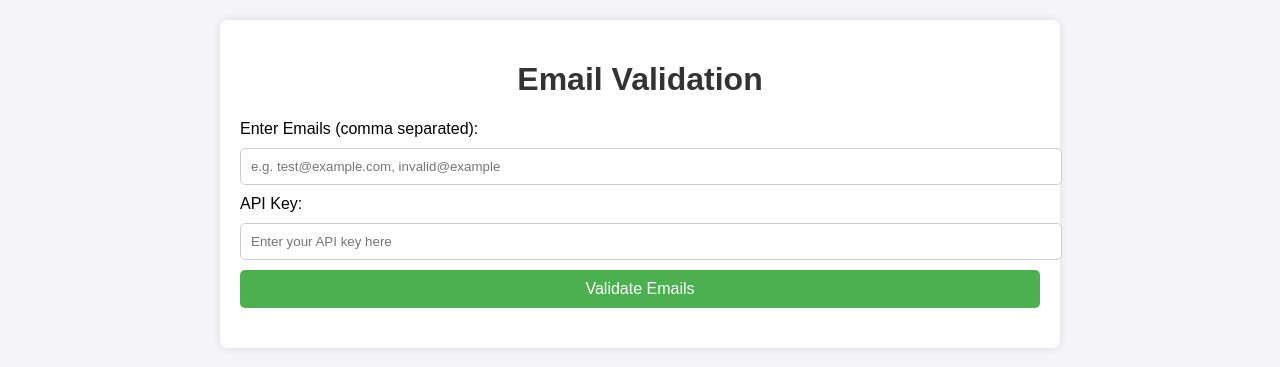
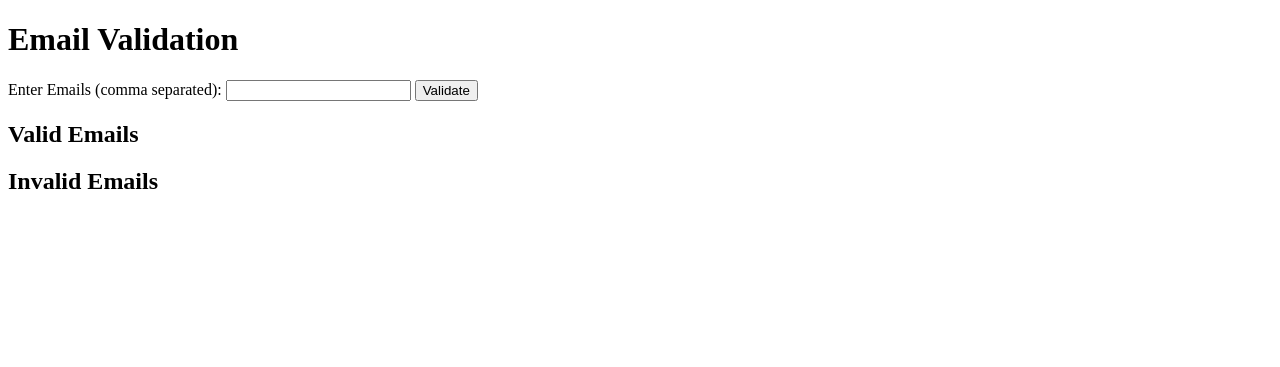
Before and after one commit to alpha33tt/Email-Verifier, a Flask app: page /verify in a window 1280 px wide. Shown: the top 367 px of the page. Run offline with Flask 3, Linux system fonts and the light colour scheme.

Commit message:
Update verify.html

```diff
--- a/templates/verify.html
+++ b/templates/verify.html
@@ -4,133 +4,59 @@
     <meta charset="UTF-8">
     <meta name="viewport" content="width=device-width, initial-scale=1.0">
     <title>Email Validation</title>
-    <style>
-        body {
-            font-family: Arial, sans-serif;
-            background-color: #f4f4f9;
-            margin: 0;
-            padding: 20px;
-        }
-        .container {
-            max-width: 800px;
-            margin: 0 auto;
-            background-color: #ffffff;
-            padding: 20px;
-            border-radius: 8px;
-            box-shadow: 0 0 10px rgba(0, 0, 0, 0.1);
-        }
-        h1 {
-            text-align: center;
-            color: #333;
-        }
-        input[type="text"], textarea {
-            width: 100%;
-            padding: 10px;
-            margin: 10px 0;
-            border-radius: 5px;
-            border: 1px solid #ccc;
-        }
-        .button {
-            background-color: #4CAF50;
-            color: white;
-            padding: 10px 20px;
-            border: none;
-            border-radius: 5px;
-            cursor: pointer;
-            width: 100%;
-            font-size: 16px;
-        }
-        .button:hover {
-            background-color: #45a049;
-        }
-        .result-box {
-            margin-top: 20px;
-        }
-        .valid, .invalid {
-            background-color: #e0f7e0;
-            padding: 10px;
-            border-radius: 5px;
-            margin-bottom: 10px;
-        }
-        .invalid {
-            background-color: #f8d7da;
-        }
-        .email-detail {
-            font-size: 14px;
-            color: #555;
-        }
-    </style>
+    <script src="https://code.jquery.com/jquery-3.6.0.min.js"></script>
 </head>
 <body>
+    <h1>Email Validation</h1>
 
-<div class="container">
-    <h1>Email Validation</h1>
-    <form id="validateForm">
+    <form id="email-form">
         <label for="emails">Enter Emails (comma separated):</label>
-        <input type="text" id="emails" name="emails" placeholder="e.g. test@example.com, invalid@example" required>
-
-        <label for="apiKey">API Key:</label>
-        <input type="text" id="apiKey" name="apiKey" placeholder="Enter your API key here" required>
-
-        <button type="submit" class="button">Validate Emails</button>
+        <input type="text" id="emails" name="emails">
+        <button type="submit">Validate</button>
     </form>
 
-    <div class="result-box" id="resultBox">
-        <!-- Results will appear here -->
+    <div id="results">
+        <h2>Valid Emails</h2>
+        <ul id="valid-emails"></ul>
+
+        <h2>Invalid Emails</h2>
+        <ul id="invalid-emails"></ul>
     </div>
-</div>
 
-<script>
-document.getElementById('validateForm').addEventListener('submit', async function(event) {
-    event.preventDefault();
+    <script>
+        // Event listener for form submission
+        $('#email-form').submit(function(event) {
+            event.preventDefault(); // Prevent the default form submission
 
-    const emails = document.getElementById('emails').value.split(',').map(email => email.trim());
-    const apiKey = document.getElementById('apiKey').value;
+            // Get the emails from the input field
+            var emails = $('#emails').val().split(',');
 
-    const response = await fetch('https://your-render-url/api/verify', {
-        method: 'POST',
-        headers: {
-            'Content-Type': 'application/json',
-            'API-Key': apiKey
-        },
-        body: JSON.stringify({ emails: emails })
-    });
+            // Send a POST request to the Flask server
+            $.ajax({
+                url: '/api/verify',
+                type: 'POST',
+                contentType: 'application/json',
+                data: JSON.stringify({ emails: emails }),
+                success: function(response) {
+                    // Clear previous results
+                    $('#valid-emails').empty();
+                    $('#invalid-emails').empty();
 
-    const result = await response.json();
+                    // Display valid emails
+                    response.valid.forEach(function(email) {
+                        $('#valid-emails').append('<li>' + email.email + ' (MX: ' + email.mx_record + ', SMTP Verified: ' + email.smtp_verified + ')</li>');
+                    });
 
-    const resultBox = document.getElementById('resultBox');
-    resultBox.innerHTML = ''; // Clear previous results
-
-    if (result.valid && result.valid.length > 0) {
-        resultBox.innerHTML += '<h3>Valid Emails</h3>';
-        result.valid.forEach(emailData => {
-            resultBox.innerHTML += `
-                <div class="valid">
-                    <strong>${emailData.email}</strong>
-                    <div class="email-detail">MX Record: ${emailData.mx_record}</div>
-                    <div class="email-detail">SMTP Verified: ${emailData.smtp_verified ? 'Yes' : 'No'}</div>
-                    <div class="email-detail">No Bounce: ${emailData.no_bounce ? 'Yes' : 'No'}</div>
-                </div>
-            `;
+                    // Display invalid emails
+                    response.invalid.forEach(function(email) {
+                        $('#invalid-emails').append('<li>' + email + '</li>');
+                    });
+                },
+                error: function(error) {
+                    alert('Error: ' + error.responseText);
+                }
+            });
         });
-    }
-
-    if (result.invalid && result.invalid.length > 0) {
-        resultBox.innerHTML += '<h3>Invalid Emails</h3>';
-        result.invalid.forEach(email => {
-            resultBox.innerHTML += `
-                <div class="invalid">
-                    <strong>${email}</strong> - Invalid Email
-                </div>
-            `;
-        });
-    }
-
-    if (!result.valid && !result.invalid) {
-        resultBox.innerHTML = '<p>No results found. Please try again.</p>';
-    }
-});
-</script>
-
+    </script>
 </body>
 </html>
```
